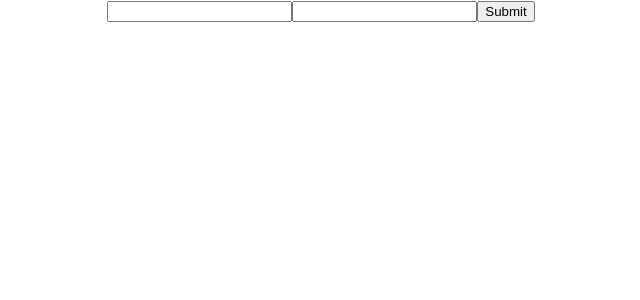
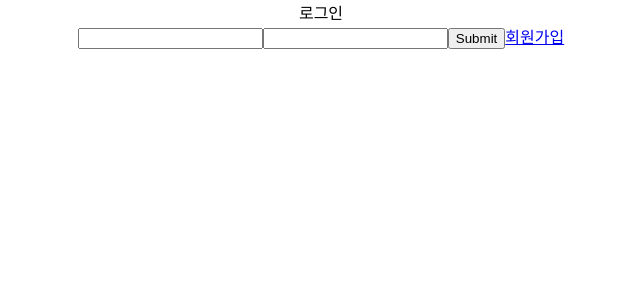
Before and after one commit to cofla159/wanted-pre-onboarding-frontend, a React (Create React App) app in the folder client/: page / in a window 1280 px wide. Shown: the top 300 px of the page, without its empty margins (319-959 px from the left). Built offline with nearby package versions, Linux system fonts and the light colour scheme; sample sign-in values are in the browser's storage.

Commit message:
feat: 회원가입 페이지 라우팅

```diff
--- a/client/src/App.js
+++ b/client/src/App.js
@@ -3,6 +3,7 @@ import { React } from "react";
 import { BrowserRouter, Routes, Route } from "react-router-dom";
 import Home from "./pages/Home";
 import Todo from "./pages/Todo";
+import Signup from "./pages/Signup";
 
 function App() {
   return (
@@ -12,6 +13,7 @@ function App() {
           <Routes>
             <Route path="/" element={<Home />} />
             <Route path="/todo" element={<Todo />} />
+            <Route path="/signup" element={<Signup />} />
           </Routes>
         </div>
       </BrowserRouter>
--- a/client/src/pages/Home.js
+++ b/client/src/pages/Home.js
@@ -1,5 +1,5 @@
 import React, { useEffect } from "react";
-import { useNavigate } from "react-router-dom";
+import { useNavigate, Link } from "react-router-dom";
 
 function Home() {
   const navigate = useNavigate();
@@ -10,11 +10,13 @@ function Home() {
   });
 
   return (
-    <>
+    <div className="flex-col">
+      <div>로그인</div>
       <input type="email" />
       <input type="password" />
       <input type="submit" />
-    </>
+      <Link to="signup">회원가입</Link>
+    </div>
   );
 }
 
```
Also changed, not shown: client/src/pages/Signup.js (added).
